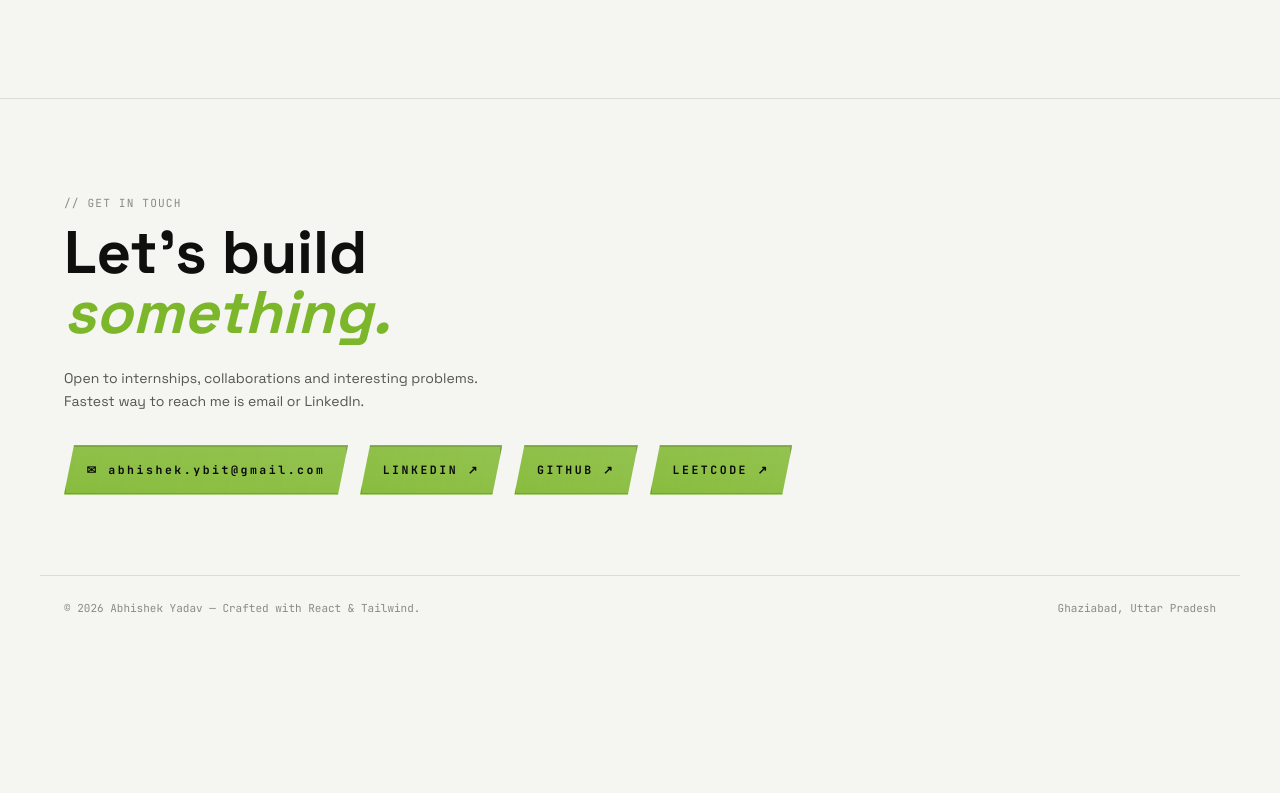
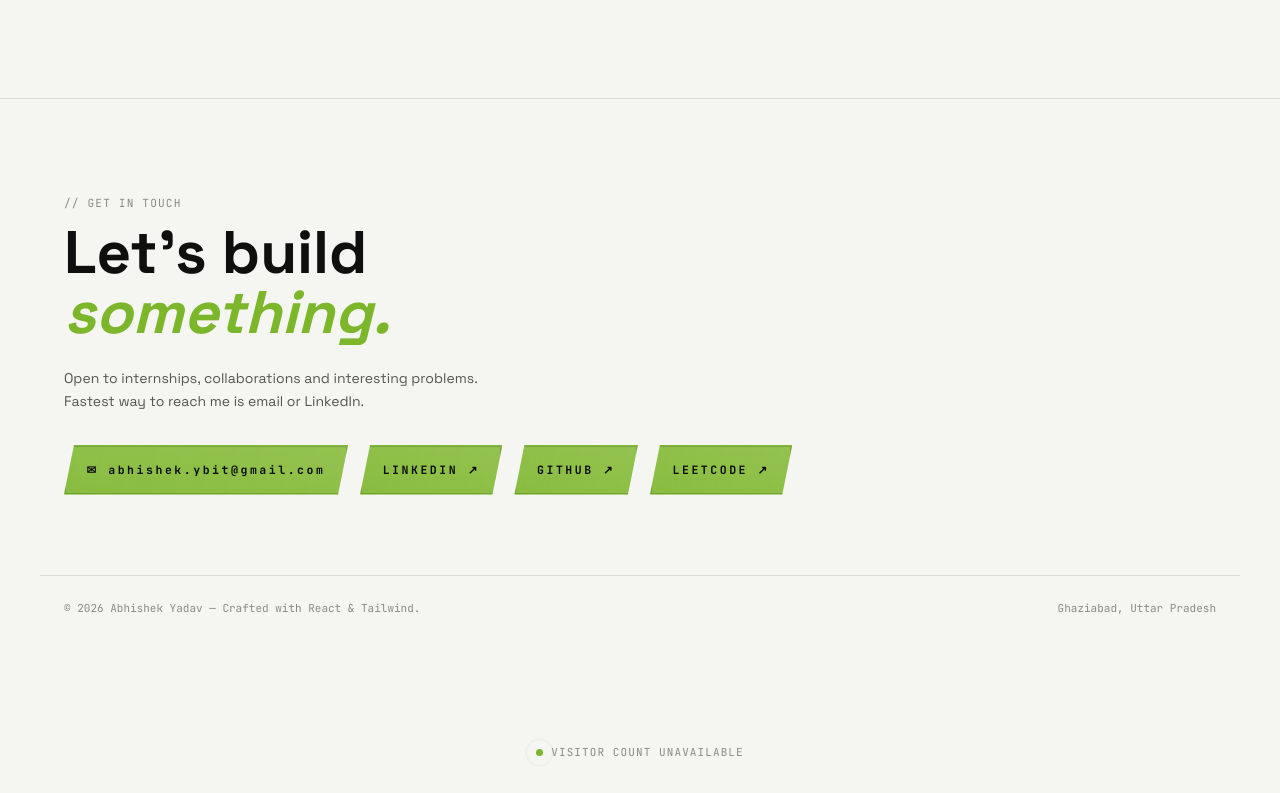
Before and after one commit to abhi4865/Eclipse_jx, a React (Vite) app: page / in a window 1280 px wide. Shown: the part 4818-5611 px from the top of the page. Before the commit the page ends 5530 px from the top, so only its background shows below. Built offline with nearby package versions, Linux system fonts and the light colour scheme; no server answers.

Commit message:
2.6 feat: add VisitorCounter component to track and display visitor count

```diff
--- a/src/App.jsx
+++ b/src/App.jsx
@@ -7,6 +7,7 @@ import Achievements from './components/Achievements'
 import Skills from './components/Skills'
 import Contact from './components/Contact'
 import CustomCursor from './components/CustomCursor'
+import VisitorCounter from './components/VisitorCounter'
 
 export default function App() {
   return (
@@ -20,6 +21,7 @@ export default function App() {
       <Achievements />
       <Skills />
       <Contact />
+      <VisitorCounter />
     </div>
   )
 }
--- /dev/null
+++ b/src/components/VisitorCounter.jsx
@@ -0,0 +1,33 @@
+import { useEffect, useState } from 'react'
+
+// CountAPI (countapi.mileshilliard.com) — free, no signup, no backend.
+// KEY is your personal counter name. Change it only if you want to reset to 0.
+const KEY = 'abhishekyadav-portfolio-ayd-visits'
+const HIT_URL = `https://countapi.mileshilliard.com/api/v1/hit/${KEY}`
+
+export default function VisitorCounter() {
+  const [count, setCount] = useState(null)
+
+  useEffect(() => {
+    fetch(HIT_URL)
+      .then((res) => res.json())
+      .then((data) => setCount(Number(data.value)))
+      .catch(() => setCount(null))
+  }, [])
+
+  return (
+    <div className="flex items-center justify-center gap-2 py-8 font-mono text-[11px] uppercase tracking-widest text-dim">
+      <span className="status-dot" />
+      <span>
+        {count !== null ? (
+          <>
+            <span className="text-lime font-semibold">{count.toLocaleString()}</span>{' '}
+            visitors
+          </>
+        ) : (
+          'Visitor count unavailable'
+        )}
+      </span>
+    </div>
+  )
+}
```
